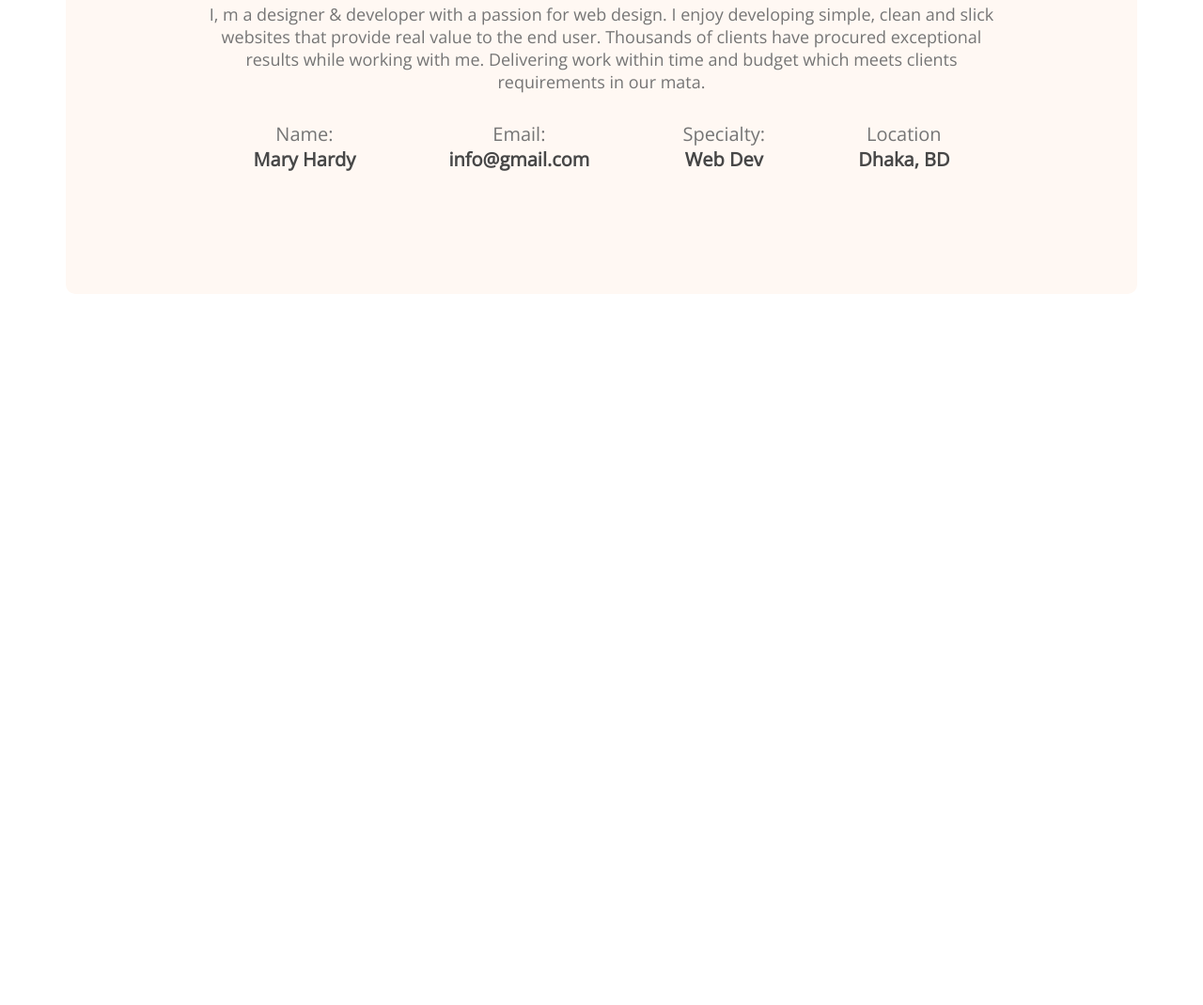
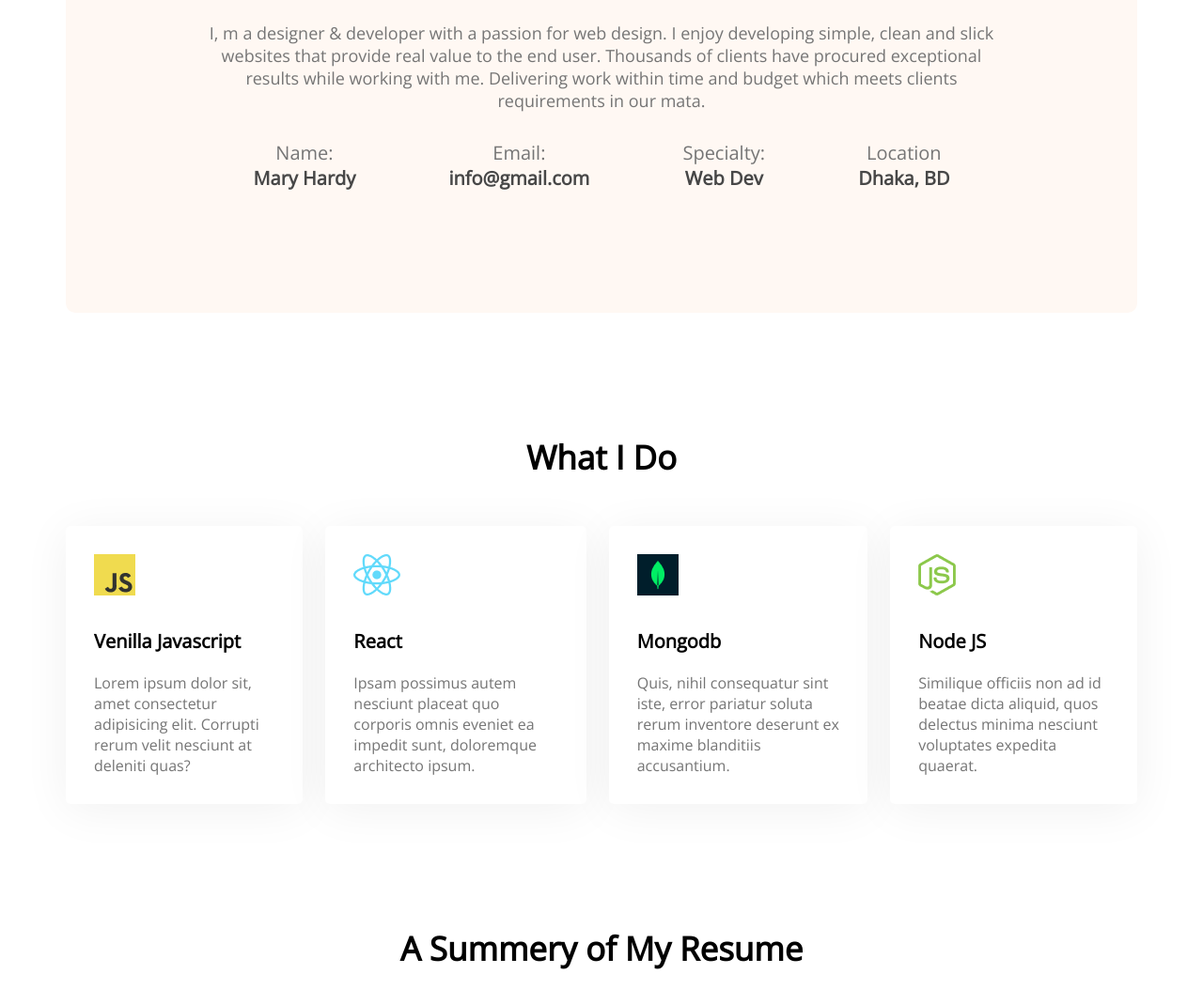
Before and after one commit to mohosin07gmail/developer-portfolio, a plain HTML site: page index.html in a window 1280 px wide. Shown: the part 1174-2244 px from the top of the page at 94% size. Before the commit the page ends 1487 px from the top, so only its background shows below. Drawn offline with nearby package versions, Linux system fonts and the light colour scheme.

Commit message:
added skills content

```diff
--- a/index.html
+++ b/index.html
@@ -52,6 +52,42 @@
                 </div>
             </div>
         </section>
+        <!-- what i do section -->
+        <section class="what-i-do">
+            <h3 class="section-title">What I Do</h3>
+            <!-- div.skills-container>.skill*4>img+p.skill-title+p.skill-description>lorem15 -->
+            <div class="skills-container">
+                <div class="skill">
+                    <img src="images/icons/js.png" alt="">
+                    <p class="skill-title">Venilla Javascript</p>
+                    <p class="skill-description">Lorem ipsum dolor sit, amet consectetur adipisicing elit. Corrupti rerum velit nesciunt at deleniti quas?</p>
+                </div>
+                <div class="skill">
+                    <img src="images/icons/react.png" alt="">
+                    <p class="skill-title">React</p>
+                    <p class="skill-description">Ipsam possimus autem nesciunt placeat quo corporis omnis eveniet ea impedit sunt, doloremque architecto ipsum.</p>
+                </div>
+                <div class="skill">
+                    <img src="images/icons/mongo.png" alt="">
+                    <p class="skill-title">Mongodb</p>
+                    <p class="skill-description">Quis, nihil consequatur sint iste, error pariatur soluta rerum inventore deserunt ex maxime blanditiis accusantium.</p>
+                </div>
+                <div class="skill">
+                    <img src="images/icons/nodejs.png" alt="">
+                    <p class="skill-title">Node JS</p>
+                    <p class="skill-description">Similique officiis non ad id beatae dicta aliquid, quos delectus minima nesciunt voluptates expedita quaerat.</p>
+                </div>
+            </div>
+        </section>
+        <!-- Resume Section -->
+        <section class="resume">
+            <h3 class="section-title">A Summery of My Resume</h3>
+            <div class="resume-content">
+                <div>
+
+                </div>
+            </div>
+        </section>
 
     </main>
     <footer>
--- a/styles/portfolio.css
+++ b/styles/portfolio.css
@@ -72,19 +72,22 @@ main{
     max-width: 1140px;
     margin: 0 auto;
 }
+section{
+    margin-top: 130px;
+}
 
 /* about section styles */
 .about{
-    margin-top: 130px;
     background: #FFF8F3;
     border-radius: 10px;
     padding: 130px 150px;
     text-align: center;
 }
 .section-title{
+    text-align: center;
     font-weight: 700;
     font-size: 35px;
-    margin-bottom: 30px;
+    margin-bottom: 50px;
 }
 .section-description{
     color: #757575;
@@ -104,3 +107,24 @@ main{
     font-size: 20px;
     color: #474747;
 }
+/* what i do styles */
+.skills-container{
+    display: flex;
+    gap: 24px;
+}
+.skill{
+    background: #FFFFFF;
+box-shadow: 0px 6px 50px rgba(0, 0, 0, 0.06);
+border-radius: 5px;
+padding: 30px;
+}
+.skill-title{
+    font-weight: 700;
+font-size: 20px;
+margin-top: 30px;
+margin-bottom: 20px;
+}
+.skill-description{
+    color: #757575;
+}
+/* resume styles */
```
